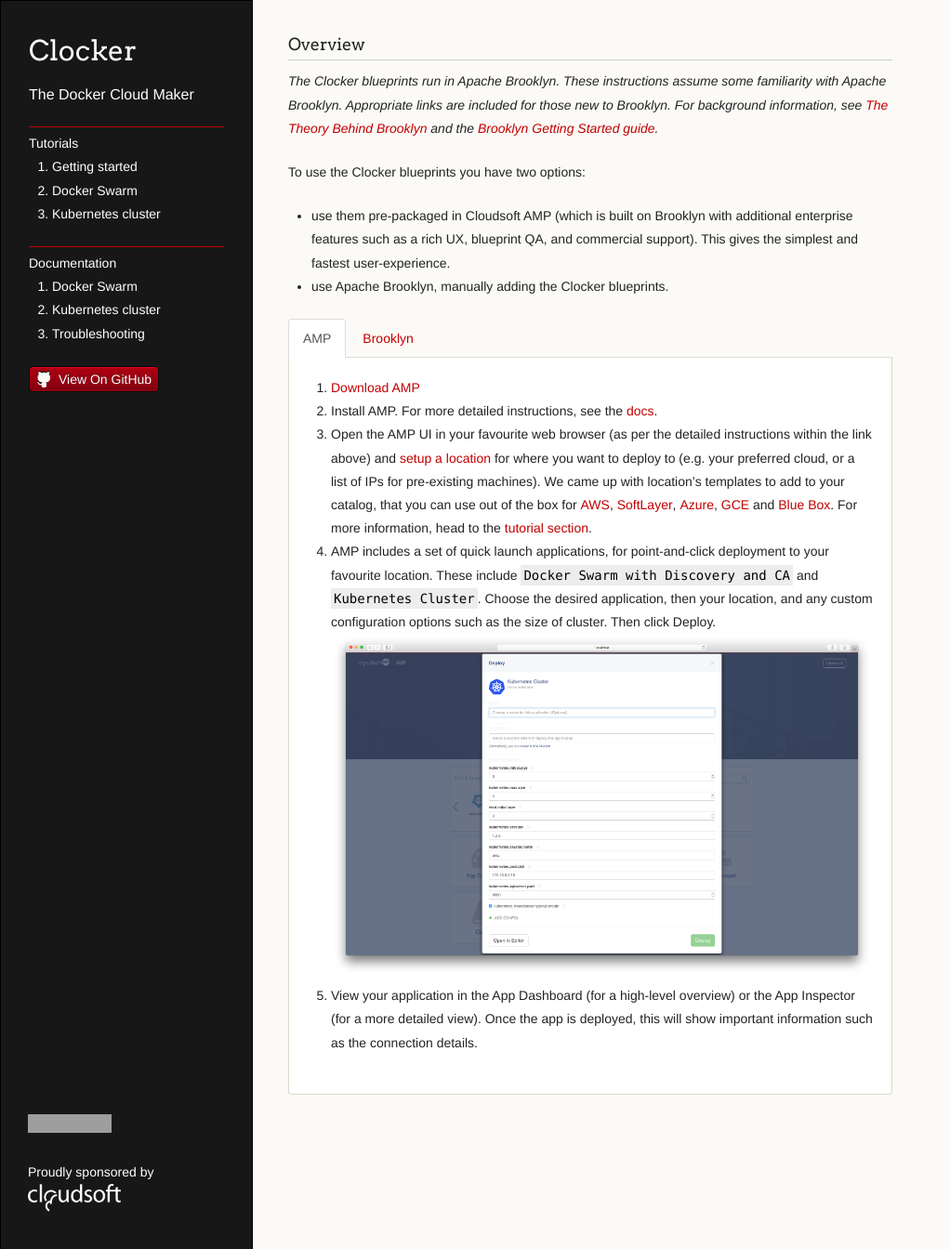
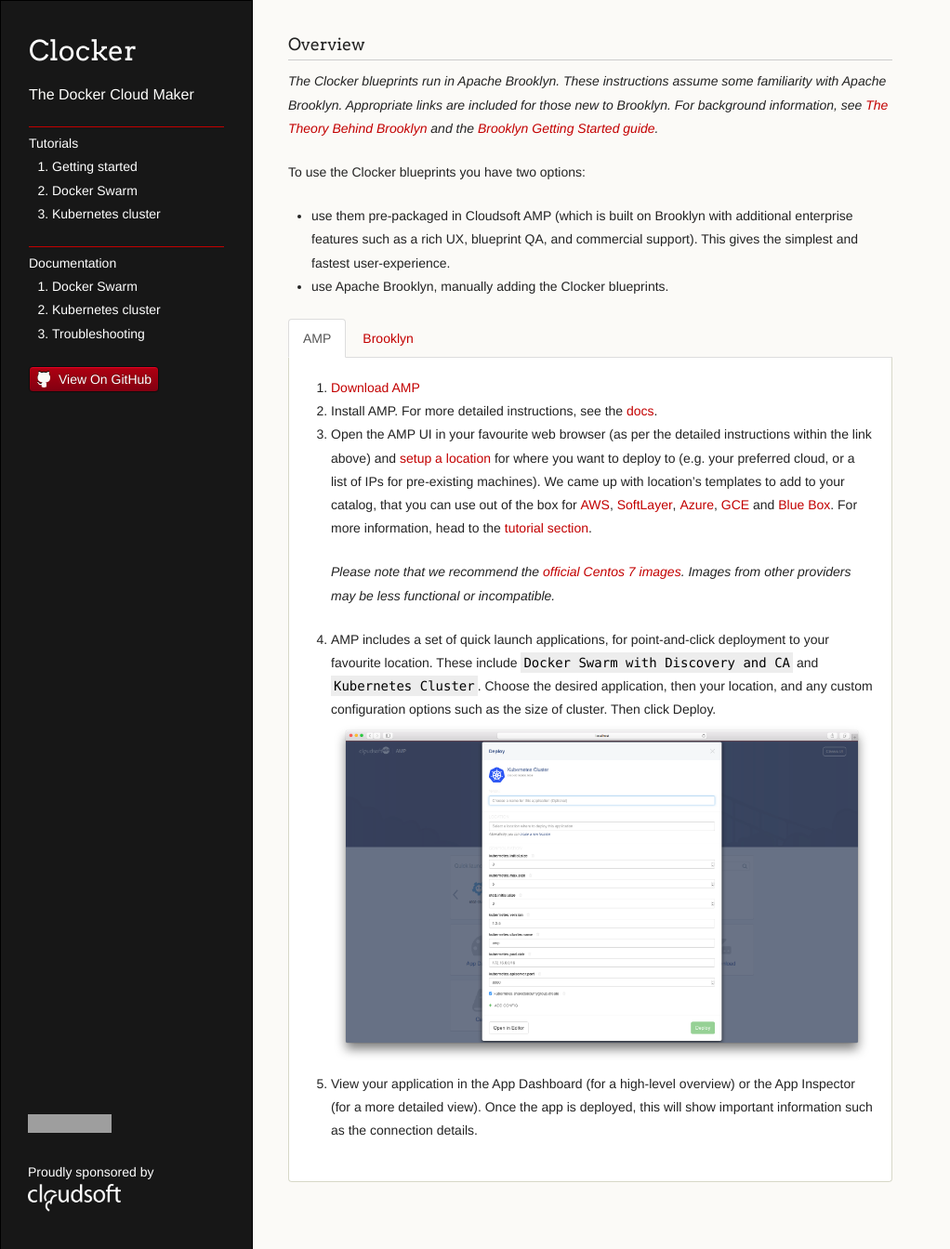
Before and after one commit to brooklyncentral/clocker, a Jekyll site: the page built from tutorials/getting-started.md, in a window 1280 px wide and 1344 px high. Shown: the whole window at 93% size, without its empty margins (0-1022 px from the left). Built offline with Jekyll 4.4.1, drawn with Linux system fonts in a browser that asks for light colours; grey boxes are pictures that could not be loaded.

Commit message:
Add centos 7 recommendation

```diff
--- a/tutorials/getting-started.md
+++ b/tutorials/getting-started.md
@@ -25,6 +25,9 @@
 1. [Download AMP](http://www.cloudsoft.io/amp-container-service-early-access)
 2. Install AMP. For more detailed instructions, see the [docs](http://docs.cloudsoft.io/tutorials/tutorial-get-amp-running.html#install-cloudsoft-amp).
 3. Open the AMP UI in your favourite web browser (as per the detailed instructions within the link above) and [setup a location](http://docs.cloudsoft.io/tutorials/tutorial-get-amp-running.html#add-a-location) for where you want to deploy to (e.g. your preferred cloud, or a list of IPs for pre-existing machines). We came up with location's templates to add to your catalog, that you can use out of the box for [AWS](locations/aws-example-location.bom), [SoftLayer](locations/sl-example-location.bom), [Azure](locations/azure-example-location.bom), [GCE](locations/gce-example-location.bom) and [Blue Box](locations/bb-example-location.bom). For more information, head to the [tutorial section](swarm-cluster.html#setup-a-cloud-location).
+
+   *Please note that we recommend the [official Centos 7 images](https://wiki.centos.org/Cloud/AWS). Images from other providers may be less functional or incompatible.*
+
 4. AMP includes a set of quick launch applications, for point-and-click deployment to your favourite location. These include `Docker Swarm with Discovery and CA` and `Kubernetes Cluster`. Choose the desired application, then your location, and any custom configuration options such as the size of cluster. Then click Deploy.
   ![Quick-launch of a Kubernetes cluster]({{site.baseurl}}/assets/images/quick-launch-amp-kubernetes.png)
 5. View your application in the App Dashboard (for a high-level overview) or the App Inspector (for a more detailed view). Once the app is deployed, this will show important information such as the connection details.
@@ -46,6 +49,9 @@
  * If you'd like to use the command line to do this, you will need the [Apache Brooklyn CLI](https://brooklyn.apache.org/v/latest/ops/cli/index.html) and run `br add-catalog clocker.bom`. For more details, see the [docs](http://brooklyn.apache.org/v/latest/ops/cli/index.html).
  * Alternatively, if you'd like to use the web-console, choose the "Composer" tab, click the "Catalog" button, paste the contents of the `clocker.bom` file into the online editor, and click "Deploy". For more details, see the [docs](http://brooklyn.apache.org/v/latest/ops/catalog/).
 4. [Setup a location](http://brooklyn.apache.org/v/latest/ops/locations/) for where you want to deploy to. This can be done by defining your location configuration in a .bom file and deploying using the `br` CLI. Alternatively, the web-console can be used: click on the Catalog tag, then the "+" button", choose "Location", and follow the instructions in the wizard. We came up with location's templates to add to your catalog, that you can use out of the box for [AWS](locations/aws-example-location.bom), [SoftLayer](locations/sl-example-location.bom), [Azure](locations/azure-example-location.bom), [GCE](locations/gce-example-location.bom) and [Blue Box](locations/bb-example-location.bom). For more information, head to the [tutorial section](swarm-cluster.html#setup-a-cloud-location).
+
+   *Please note that we recommend the [official Centos 7 images](https://wiki.centos.org/Cloud/AWS). Images from other providers may be less functional or incompatible.*
+
 5. The catalog items added previously will be available in the Brooklyn quick launch. In the web-console, from the Home tab click the "Add application" button, choose your application, then your location, and any custom configuration options such as the size of cluster. Then click Deploy. For more details, see the [docs](http://brooklyn.apache.org/v/latest/ops/gui/blueprints.html#launching-from-the-catalog).
   ![Quick-launch of a Swarm or Kubernetes cluster]({{site.baseurl}}/assets/images/quick-launch-brooklyn.png)
 6. View your application in the "Applications" tab. Once the app is deployed, this will show important information such as the connection details. Click on the entity (i.e. component) in the tree view, and the "Sensors" tab to see details of that entity. For more details, the [docs](see http://brooklyn.apache.org/v/latest/ops/gui/managing.html).
```
